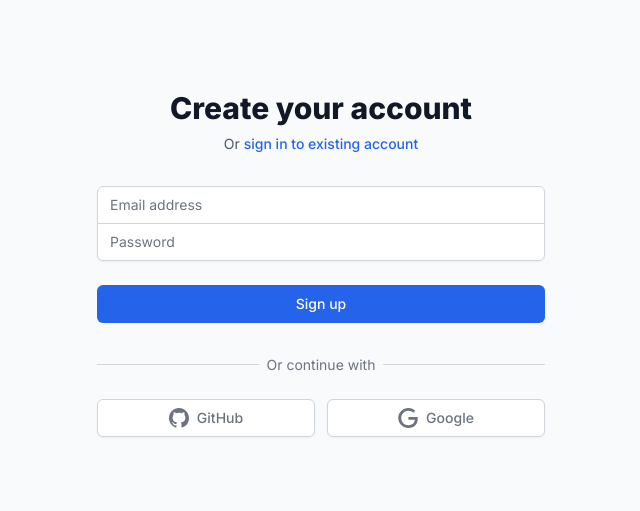
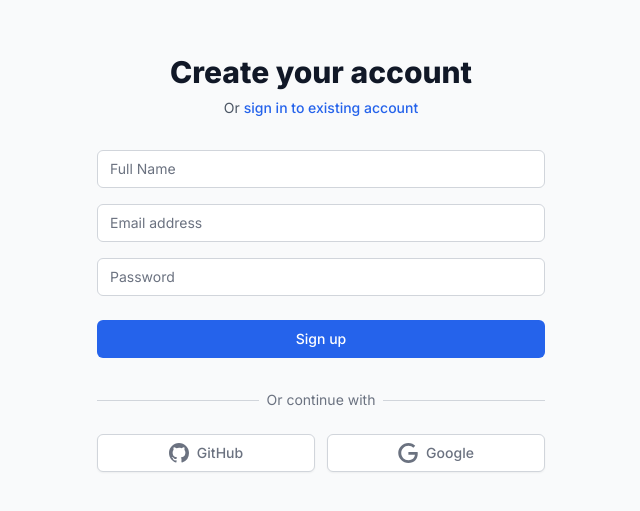
Before and after one commit to sbyiadom/Stratavax-Learning-Management-System, a Next.js app: page /register in a window 1280 px wide. Shown: the part 149-660 px from the top of the page, without its empty margins (319-959 px from the left). Built offline with nearby package versions, Linux system fonts and the light colour scheme.

Commit message:
Update page.tsx

```diff
--- a/app/register/page.tsx
+++ b/app/register/page.tsx
@@ -1,18 +1,26 @@
 'use client'
 
-import { useState } from 'react'
+import { useState, useEffect } from 'react'
 import { useRouter } from 'next/navigation'
 import Link from 'next/link'
 import { useSupabase } from '@/app/providers'
 
 export default function RegisterPage() {
-  const { supabase } = useSupabase()
+  const { supabase, user } = useSupabase()
   const router = useRouter()
 
   const [email, setEmail] = useState('')
   const [password, setPassword] = useState('')
+  const [fullName, setFullName] = useState('')
   const [loading, setLoading] = useState(false)
   const [error, setError] = useState<string | null>(null)
+
+  // Redirect if already logged in
+  useEffect(() => {
+    if (user) {
+      router.push('/dashboard')
+    }
+  }, [user, router])
 
   const handleEmailSignUp = async (e: React.FormEvent) => {
     e.preventDefault()
@@ -24,15 +32,17 @@ export default function RegisterPage() {
       password,
       options: {
         emailRedirectTo: `${window.location.origin}/auth/callback`,
+        data: {
+          full_name: fullName,
+        }
       },
     })
 
     if (error) {
       setError(error.message)
       setLoading(false)
-    } else {
-      router.push('/dashboard')
     }
+    // No redirect needed - useEffect will handle it if session is created
   }
 
   const handleGitHubSignUp = async () => {
@@ -85,7 +95,22 @@ export default function RegisterPage() {
         )}
 
         <form className="mt-8 space-y-6" onSubmit={handleEmailSignUp}>
-          <div className="rounded-md shadow-sm -space-y-px">
+          <div className="space-y-4">
+            <div>
+              <label htmlFor="full-name" className="sr-only">
+                Full Name
+              </label>
+              <input
+                id="full-name"
+                name="fullName"
+                type="text"
+                required
+                value={fullName}
+                onChange={(e) => setFullName(e.target.value)}
+                className="appearance-none relative block w-full px-3 py-2 border border-gray-300 placeholder-gray-500 text-gray-900 rounded-md focus:outline-none focus:ring-blue-500 focus:border-blue-500 focus:z-10 sm:text-sm"
+                placeholder="Full Name"
+              />
+            </div>
             <div>
               <label htmlFor="email" className="sr-only">
                 Email address
@@ -98,7 +123,7 @@ export default function RegisterPage() {
                 required
                 value={email}
                 onChange={(e) => setEmail(e.target.value)}
-                className="appearance-none rounded-none relative block w-full px-3 py-2 border border-gray-300 placeholder-gray-500 text-gray-900 rounded-t-md focus:outline-none focus:ring-blue-500 focus:border-blue-500 focus:z-10 sm:text-sm"
+                className="appearance-none relative block w-full px-3 py-2 border border-gray-300 placeholder-gray-500 text-gray-900 rounded-md focus:outline-none focus:ring-blue-500 focus:border-blue-500 focus:z-10 sm:text-sm"
                 placeholder="Email address"
               />
             </div>
@@ -114,7 +139,7 @@ export default function RegisterPage() {
                 required
                 value={password}
                 onChange={(e) => setPassword(e.target.value)}
-                className="appearance-none rounded-none relative block w-full px-3 py-2 border border-gray-300 placeholder-gray-500 text-gray-900 rounded-b-md focus:outline-none focus:ring-blue-500 focus:border-blue-500 focus:z-10 sm:text-sm"
+                className="appearance-none relative block w-full px-3 py-2 border border-gray-300 placeholder-gray-500 text-gray-900 rounded-md focus:outline-none focus:ring-blue-500 focus:border-blue-500 focus:z-10 sm:text-sm"
                 placeholder="Password"
               />
             </div>
```
